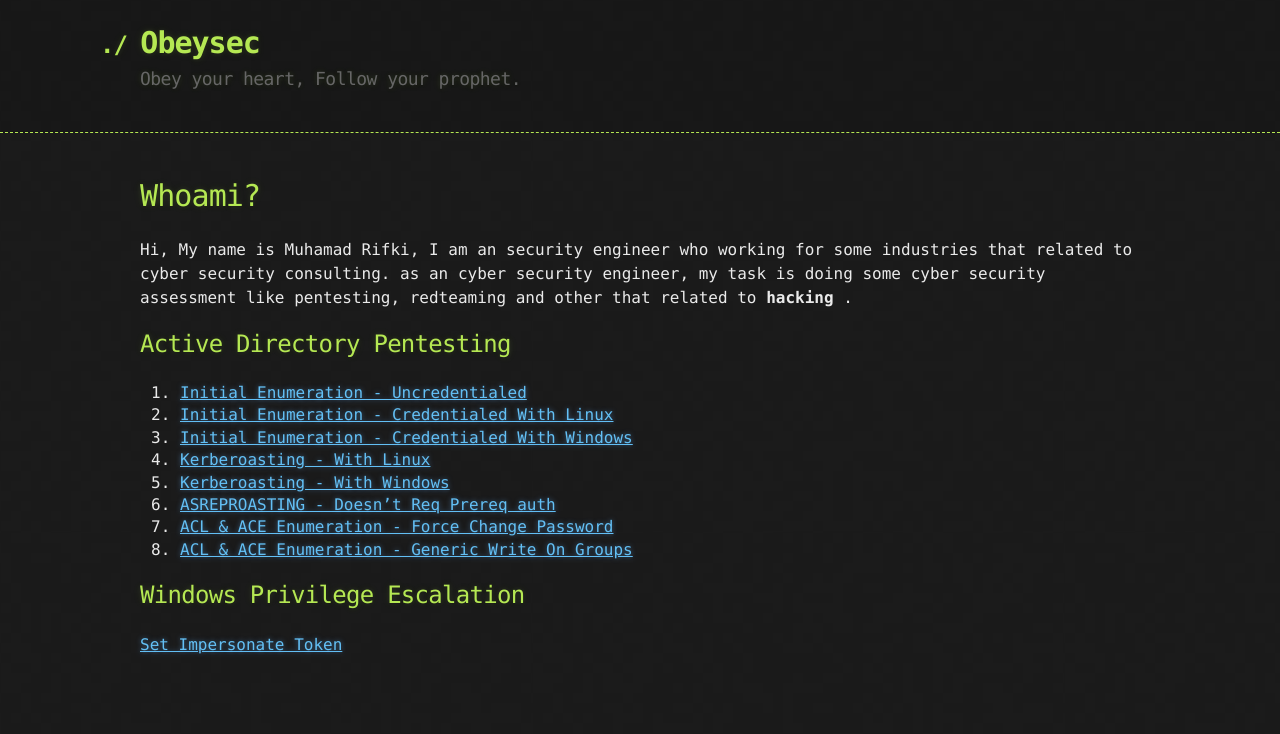
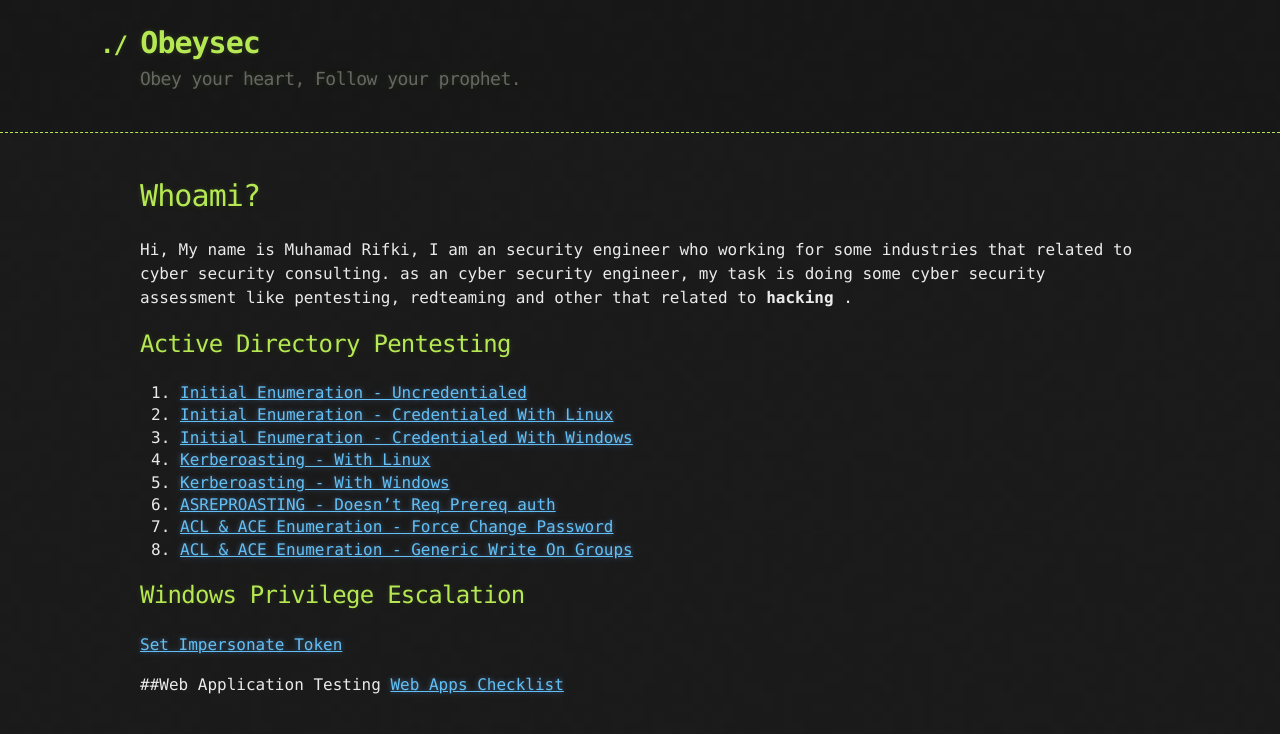
Before and after one commit to sahabrifki/sahabrifki.github.io, a Jekyll site: the page built from index.md, in a window 1280 px wide. Shown: the top 734 px of the page. Built offline with Jekyll 4.4.1, drawn with Linux system fonts in a browser that asks for light colours; our own code applies the rules of GitHub Pages for plain Markdown files.

Commit message:
Update index.md

```diff
--- a/index.md
+++ b/index.md
@@ -20,3 +20,8 @@ Hi, My name is Muhamad Rifki, I am an security engineer who working for some ind
 
 ## Windows Privilege Escalation
 [Set Impersonate Token](./1.md)
+
+
+
+##Web Application Testing
+[Web Apps Checklist](./web_checklist.md)
```
